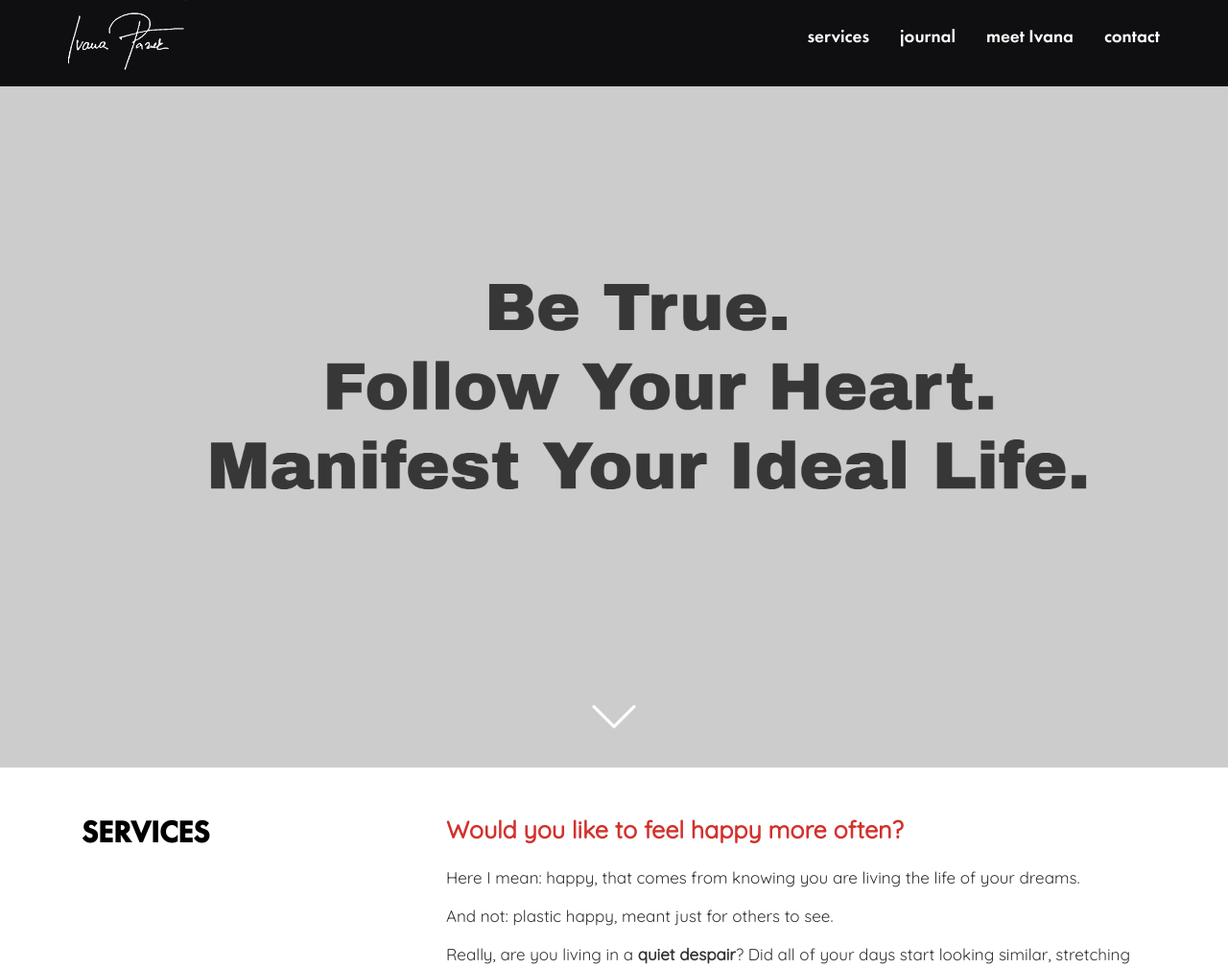
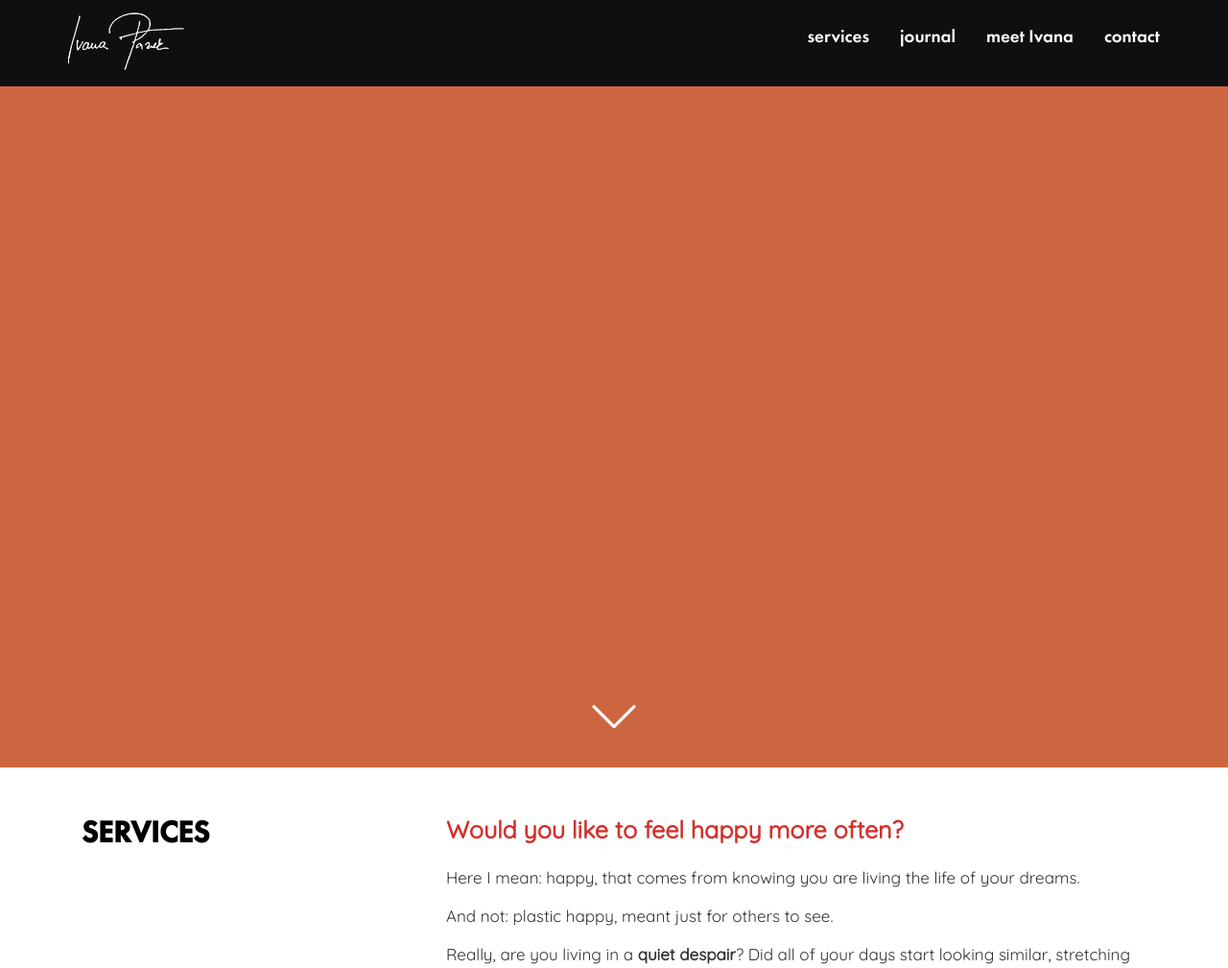
Before and after one commit to SoPrettyDeep/ivanapazek.com, a PHP site: page / in a window 1280 px wide. Shown: the top 1009 px of the page at 96% size. Run offline with PHP 8.4, Linux system fonts and the light colour scheme.

Commit message:
Update main.css

```diff
--- a/css/main.css
+++ b/css/main.css
@@ -86,8 +86,8 @@
 
 .bg {
     /* The image used */
-    background-image: url(../images/naslov.png);
-
+    /* background-image: url(../images/naslov.png);*/
+background-color: coral;
     /* Full height */
     max-width:100%;
     height:auto;
```
